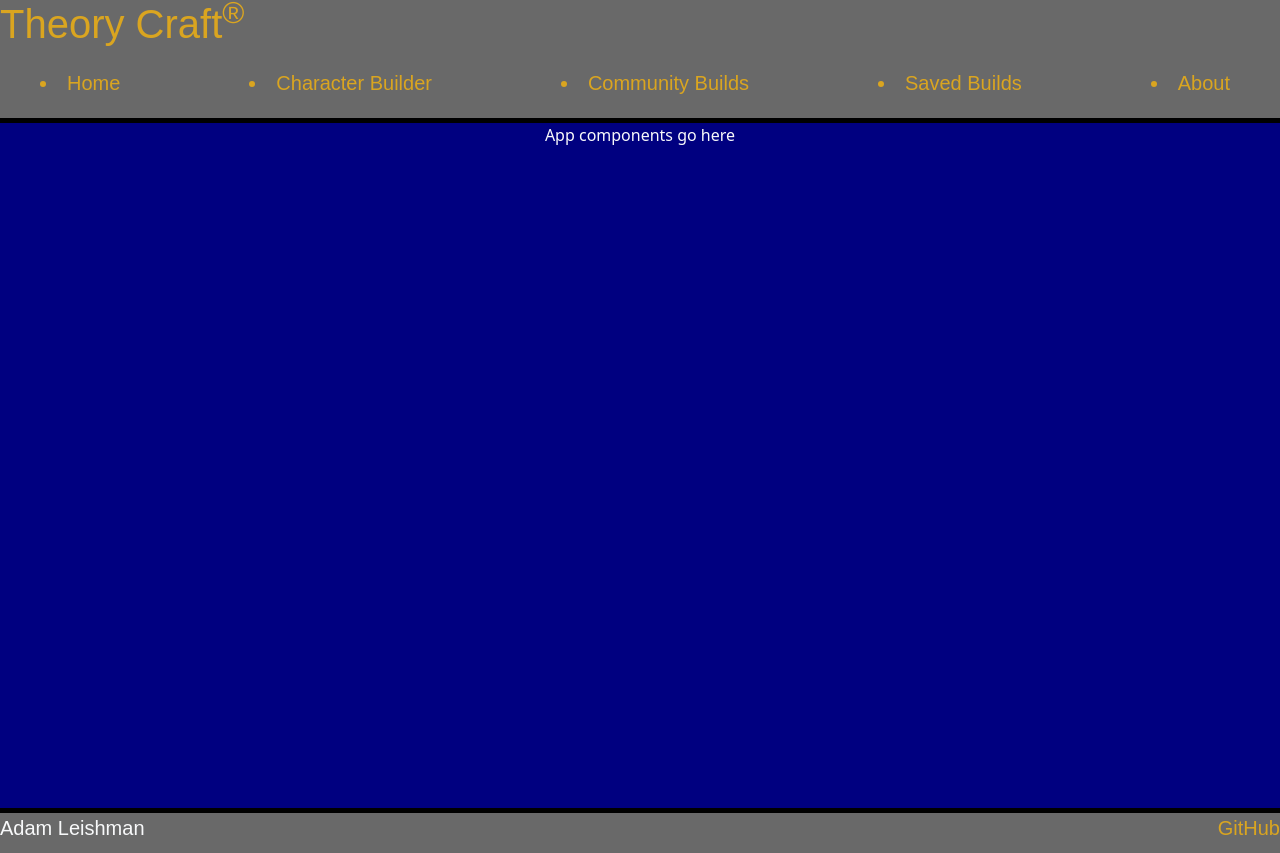
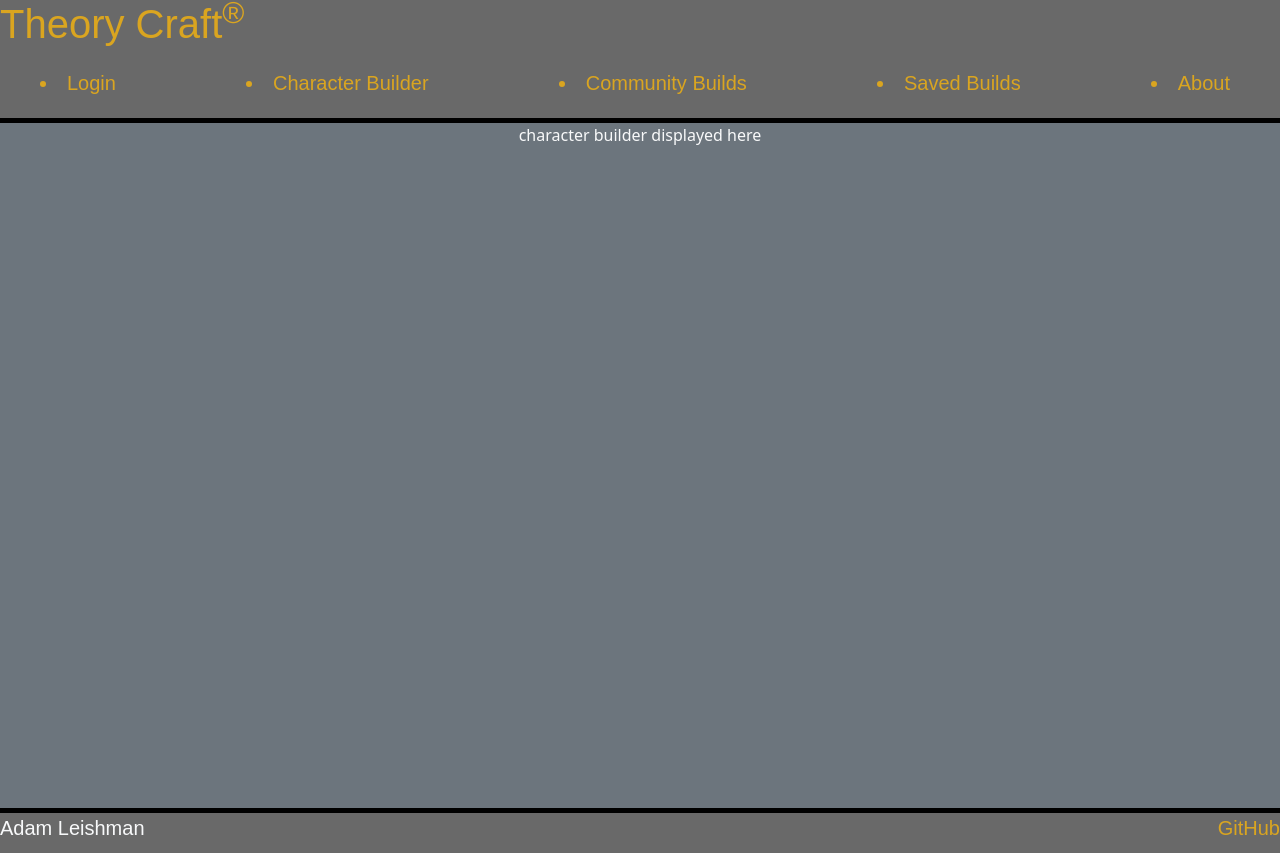
Before and after one commit to AzraelStrife17/startup, a React (Vite) app in the folder startup/: page /characterBuilder in a window 1280 px wide. Built offline with nearby package versions, Linux system fonts and the light colour scheme.

Commit message:
can properly navigate to all tabs

```diff
--- a/startup/src/about/about.jsx
+++ b/startup/src/about/about.jsx
@@ -1,3 +1,5 @@
+import React from 'react';
+
 export function About() {
   return (
     <main className="container-fluid bg-secondary text-center">
--- a/startup/src/app.jsx
+++ b/startup/src/app.jsx
@@ -10,27 +10,40 @@ import { About } from './about/about';
 
 export default function App() {
   return (
+    <BrowserRouter>
       <div className="body bg-dark text-light">
         <header>
         <h1>Theory Craft<sup>&reg;</sup></h1>
         <nav>
           <menu>
-            <li><a href="index.html">Home</a></li>
-            <li><a href="characterBuilder.html">Character Builder</a></li>
-            <li><a href="communityBuilds.html">Community Builds</a></li>
-            <li><a href="savedBuilds.html">Saved Builds</a></li>
-            <li><a href="about.html">About</a></li>
+            <li><NavLink to=''>Login</NavLink></li>
+            <li><NavLink to='characterBuilder'>Character Builder</NavLink></li>
+            <li><NavLink to='communityBuilds'>Community Builds</NavLink></li>
+            <li><NavLink to='savedBuilds'>Saved Builds</NavLink></li>
+            <li><NavLink to='about'>About</NavLink></li>
           </menu>
         </nav>
       </header>
 
-        <main>App components go here</main>
+        <Routes>
+          <Route path='/' element={<Login />} exact />
+          <Route path='/characterBuilder' element={<CharacterBuilder />} />
+          <Route path='/communityBuilds' element={<CommunityBuilds />} />
+          <Route path='/savedBuilds' element={<SavedBuilds />} />
+          <Route path='/about' element={<About />} />
+          <Route path='*' element={<NotFound />} />
+        </Routes>
 
         <footer>
-          <span class="text-reset">Adam Leishman</span>
+          <span className="text-reset">Adam Leishman</span>
           <br />
           <a href="https://github.com/AzraelStrife17/startup">GitHub</a>
         </footer>
       </div>
+    </BrowserRouter>
   );
+
+  function NotFound() {
+    return <main className="container-fluid bg-secondary text-center">404: Return to sender. Address unknown.</main>;
+  }
 }
--- a/startup/src/characterBuilder/characterBuilder.jsx
+++ b/startup/src/characterBuilder/characterBuilder.jsx
@@ -1,3 +1,5 @@
+import React from 'react';
+
 export function CharacterBuilder() {
   return (
     <main className="container-fluid bg-secondary text-center">
--- a/startup/src/communityBuilds/communityBuilds.jsx
+++ b/startup/src/communityBuilds/communityBuilds.jsx
@@ -1,3 +1,5 @@
+import React from 'react';
+
 export function CommunityBuilds() {
   return (
     <main className="container-fluid bg-secondary text-center">
--- a/startup/src/savedBuilds/savedBuilds.jsx
+++ b/startup/src/savedBuilds/savedBuilds.jsx
@@ -1,3 +1,5 @@
+import React from 'react';
+
 export function SavedBuilds() {
   return (
     <main className="container-fluid bg-secondary text-center">
```
